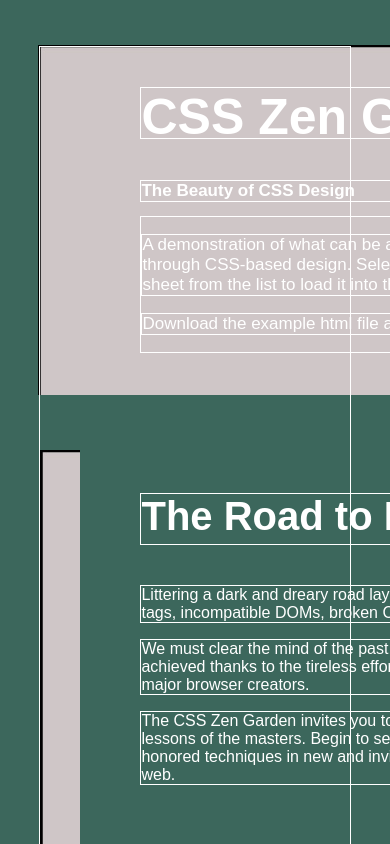
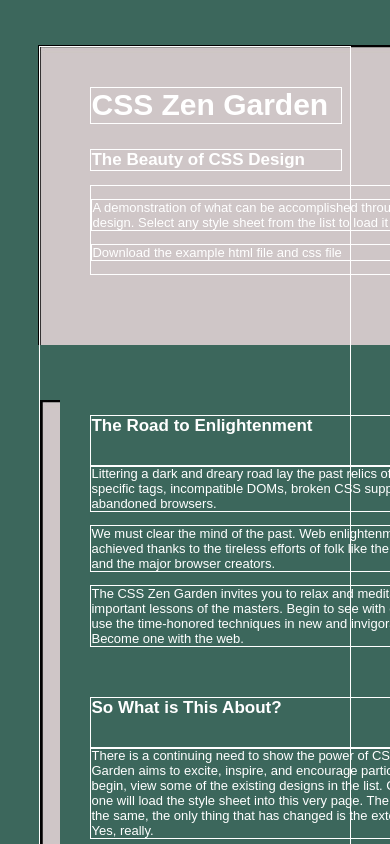
Before and after one commit to mrawls2/CSS-Zen-Garden, a plain HTML site: page index.html in a window 390 px wide. Shown: the top 844 px of the page. Drawn offline with Linux system fonts and the light colour scheme.

Commit message:
repsponsive layout v3

```diff
--- a/style.css
+++ b/style.css
@@ -209,7 +209,6 @@ div[role=main] {
 
 @media (max-width: 576px) {
 
-
 		a {
 			font-weight: 500;
 		}
@@ -224,8 +223,9 @@ div[role=main] {
 		}
 
 		h1 {
-			width: 428.836px;
-			height: 49.79px;
+			font-size: 30px;
+			width: 250px;
+			height: 35px;
 			margin-top: 40px;
 			border: 1px solid white;
 		}
@@ -239,9 +239,10 @@ div[role=main] {
 
 		h3 {
 			font-weight: 700;
-			font-size: 40px;
-			width: 530px;
-			height: 50px;
+			font-size: 17px;
+			width: 390px;
+			height: 1px;
+			margin-bottom: -15px;
 			border: 1px solid white;
 		}
 
@@ -252,11 +253,12 @@ div[role=main] {
 
 		p {
 			font-weight: 200;
+			font-size: 13px;
 			border: 1px solid white;
 		}
 
 		.summary {
-			font-size: 17px;
+			font-size: 13px;
 			font-style: 300;
 			width: 250px;
 			border: 1px solid white;
@@ -264,8 +266,8 @@ div[role=main] {
 
 		[role=banner],
 		.summary {
-			width: 370px;
-			margin-left: 100px;
+			width: 390px;
+			margin-left: 50px;
 		}
 
 		.preamble {
@@ -274,15 +276,15 @@ div[role=main] {
 
 		.preamble,
 		div[role=main] {
-			width: 530px;
-			margin-left: 100px;
+			width: 390px;
+			margin-left: 50px;
 		}
 
 		.preamble,
 		.explanation,
 		.participation,
 		.benefits {
-			margin-bottom: 70px;
+			margin-bottom: 50px;
 		}
 
 		.participation {
@@ -298,15 +300,15 @@ div[role=main] {
 		}
 
 		.design-selection {
-			width: 690px;
+			width: 495px;
 			height: 250px;
 			left: 40px;
-		  	top: 1320px;
+		  	top: 1060px;
 		}
 
 		.design-selection li {
 			font-size: 15px;
-			width: 60px;
+			width: 340px;
 			margin-right: 10px;
 			margin-top: 25px;
 			padding: 30px;
@@ -317,7 +319,7 @@ div[role=main] {
 		}
 
 		.design-selection ul {
-			display: flex;
+			display: inline-block;
 		}
 
 		.viewall {
@@ -325,7 +327,8 @@ div[role=main] {
 			width: 100px;
 			height: 150px;
 			left: 585px;
-			top: 1390px
+			top: 1300px;
+			padding: 80px 5px 20px 35px;
 		}
 
 		.zen-resources {
@@ -361,17 +364,17 @@ div[role=main] {
 		}
 
 		.extra1 {
-			width: 690px;
-			height: 350px;
+			width: 500px;
+			height: 300px;
 			left: 38px;
 		  	top: 45px;
 		}
 
 		.extra2 {
-			width: 40px;
-			height: 810px;
+			width: 20px;
+			height: 600px;
 			left: 40px;
-		  	top: 450px;
+		  	top: 400px;
 		}
 
 		.extra3 {
@@ -492,10 +495,11 @@ div[role=main] {
 
 	.viewall {
 		font-size: 30px;
-		width: 100px;
+		width: 140px;
 		height: 150px;
-		left: 585px;
-		top: 1390px
+		left: 550px;
+		top: 1320px;
+		padding: 80px 5px 20px 35px;
 	}
 
 	.zen-resources {
```
